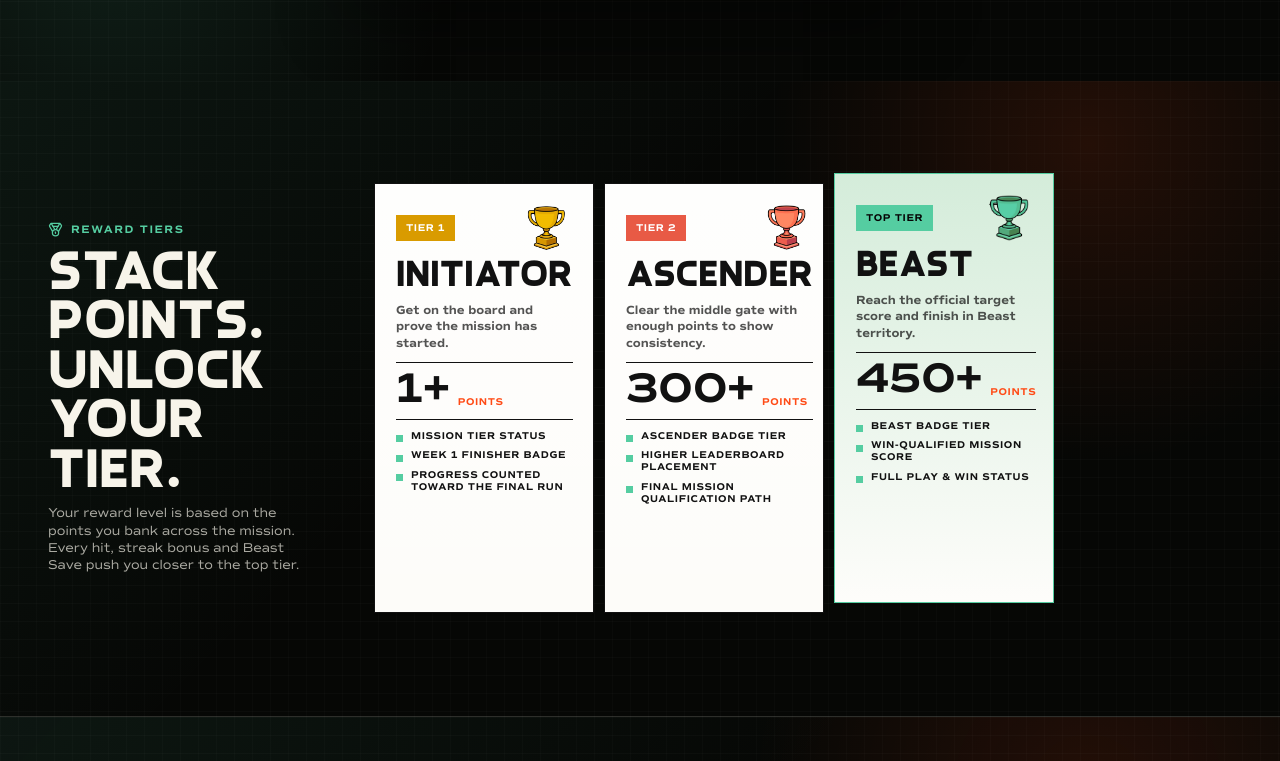
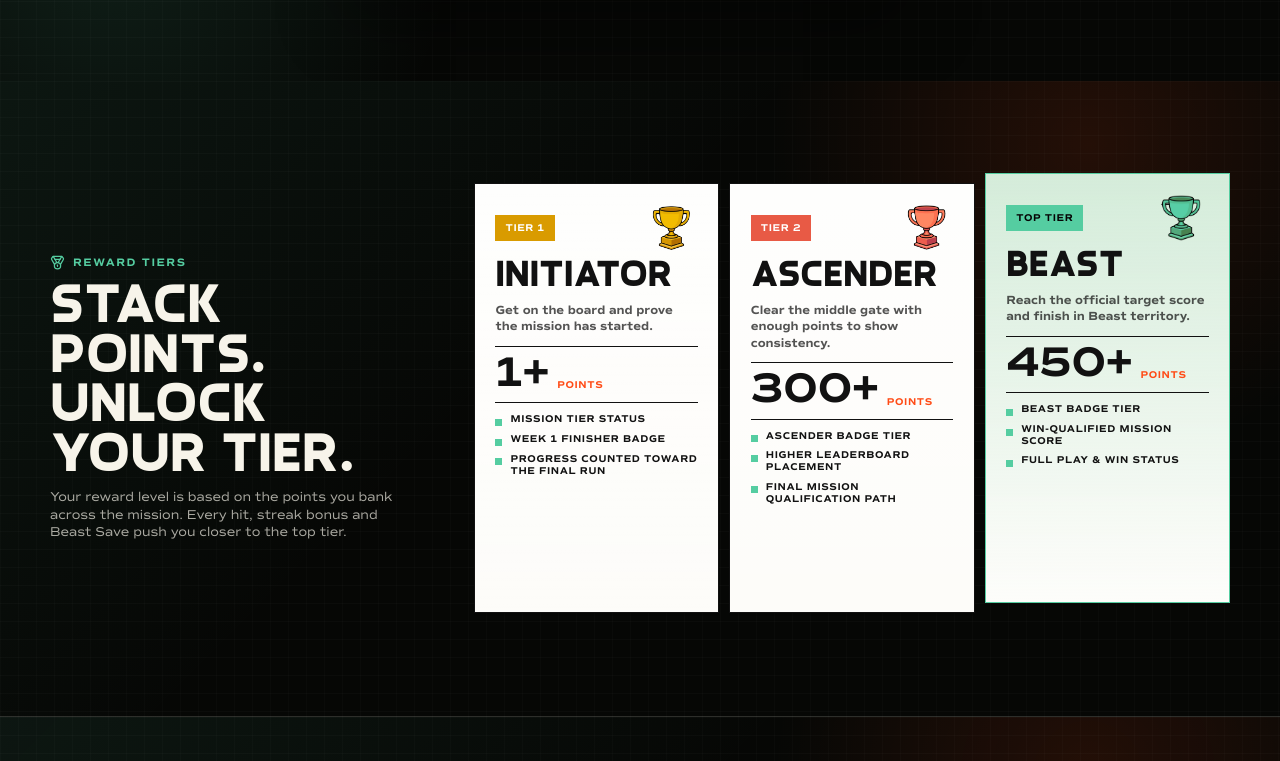
Before and after one commit to kiermangibin/zoda-play, a React (Vite) app: page /mission in a window 1280 px wide. Shown: the part 719-1480 px from the top of the page. Built offline with nearby package versions, Linux system fonts and the light colour scheme.

Commit message:
Fix mission inner wrapper sizing

```diff
--- a/src/styles/mission-page.css
+++ b/src/styles/mission-page.css
@@ -2695,15 +2695,19 @@
 .zoda-mission-combined {
   background: var(--mission-bg);
   display: grid;
-  --mission-combined-content: min(100%, 1180px);
   --mission-combined-heading: clamp(34px, 4.2vw, 56px);
   --mission-combined-pad-y: clamp(72px, 8vw, 118px);
   --mission-combined-pad-x: clamp(18px, 4vw, 48px);
+  --mission-combined-content: min(
+    calc(100vw - (var(--mission-combined-pad-x) * 2)),
+    1180px
+  );
 }
 
 .zoda-mission-page--combined .zoda-mission-section {
   box-sizing: border-box;
   display: grid;
+  grid-template-columns: minmax(0, 1fr);
   justify-items: center;
   min-height: auto;
   overflow: visible;
```
